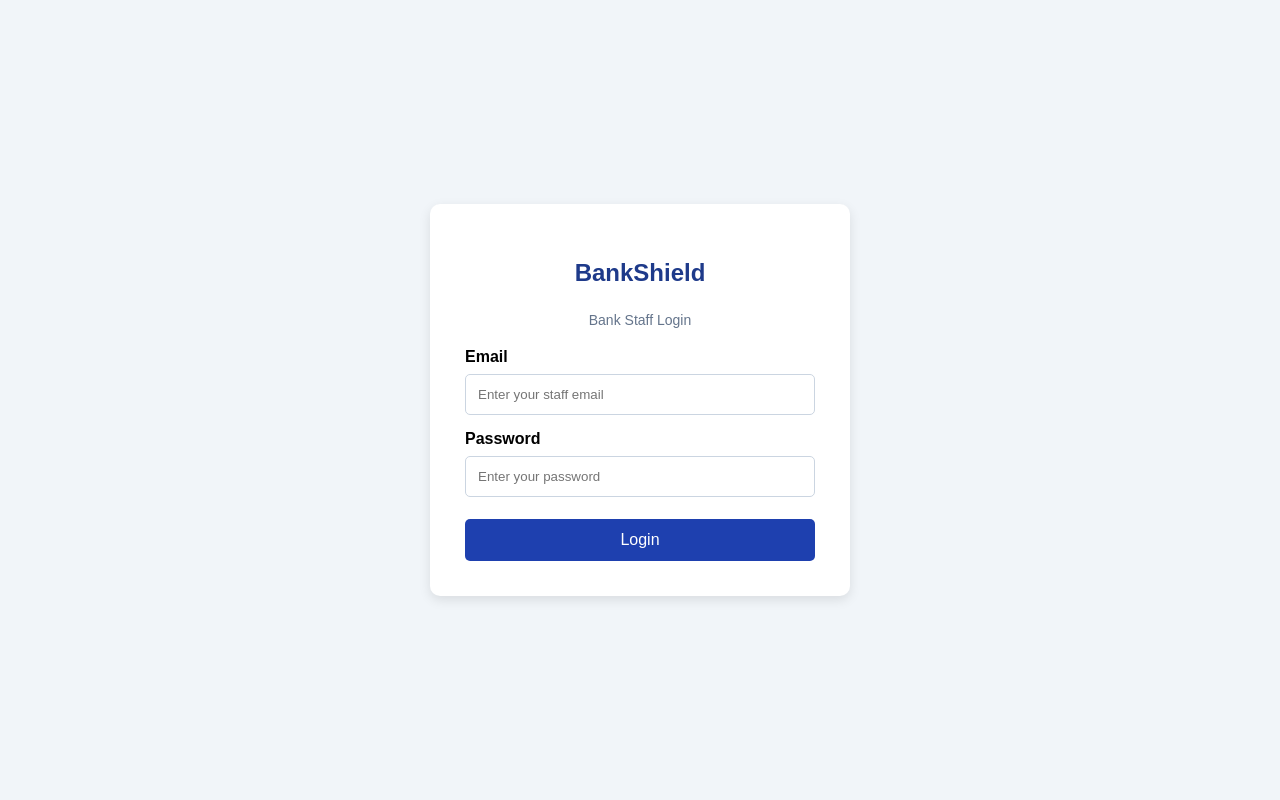
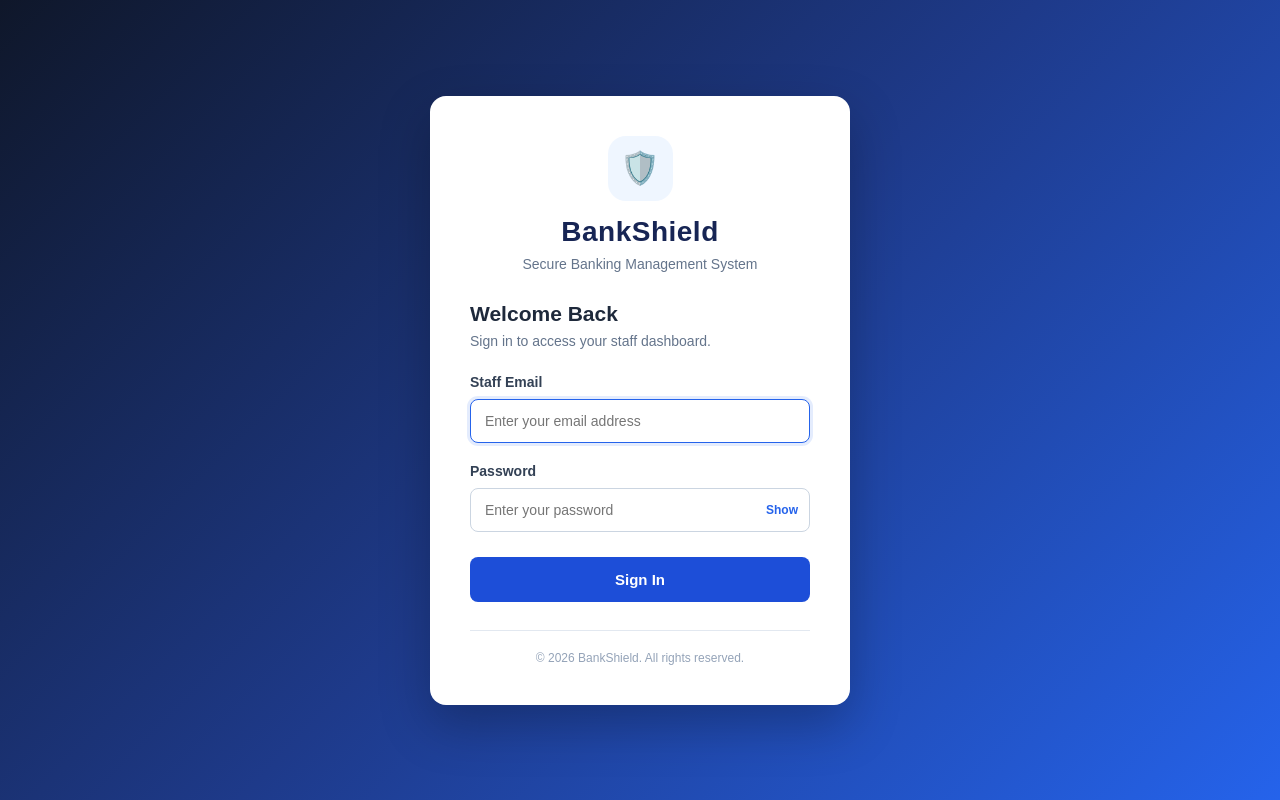
Before and after one commit to NKY-17/BankShield, a Laravel app: page /staff/login in a window 1280 px wide. Run offline with Laravel 12, Linux system fonts and the light colour scheme.

Commit message:
Improve staff login page design

```diff
--- a/resources/views/auth/login.blade.php
+++ b/resources/views/auth/login.blade.php
@@ -6,113 +6,254 @@
     <title>Staff Login | BankShield</title>
 
     <style>
+        * {
+            margin: 0;
+            padding: 0;
+            box-sizing: border-box;
+        }
+
         body {
             font-family: Arial, sans-serif;
-            background: #f1f5f9;
+            background: linear-gradient(135deg, #0f172a, #1e3a8a, #2563eb);
+            min-height: 100vh;
             display: flex;
             justify-content: center;
             align-items: center;
-            min-height: 100vh;
-            margin: 0;
+            padding: 20px;
         }
 
-        .login-box {
+        .login-container {
+            width: 100%;
+            max-width: 420px;
             background: white;
-            padding: 35px;
-            width: 350px;
-            border-radius: 10px;
-            box-shadow: 0 4px 12px rgba(0,0,0,0.1);
+            padding: 40px;
+            border-radius: 16px;
+            box-shadow: 0 20px 50px rgba(0, 0, 0, 0.25);
         }
 
-        h2 {
+        .logo {
             text-align: center;
-            color: #1e3a8a;
+            margin-bottom: 30px;
+        }
+
+        .logo-icon {
+            width: 65px;
+            height: 65px;
+            background: #eff6ff;
+            color: #1d4ed8;
+            border-radius: 18px;
+            display: flex;
+            align-items: center;
+            justify-content: center;
+            font-size: 32px;
+            margin: 0 auto 15px;
+        }
+
+        .logo h1 {
+            color: #172554;
+            font-size: 28px;
+            letter-spacing: 0.5px;
+        }
+
+        .logo p {
+            color: #64748b;
+            font-size: 14px;
+            margin-top: 8px;
+        }
+
+        .welcome {
             margin-bottom: 25px;
+        }
+
+        .welcome h2 {
+            color: #1e293b;
+            font-size: 21px;
+            margin-bottom: 7px;
+        }
+
+        .welcome p {
+            color: #64748b;
+            font-size: 14px;
+        }
+
+        .form-group {
+            margin-bottom: 20px;
         }
 
         label {
             display: block;
-            margin-top: 15px;
+            color: #334155;
+            font-size: 14px;
             font-weight: bold;
+            margin-bottom: 9px;
         }
 
         input {
             width: 100%;
-            padding: 12px;
-            margin-top: 8px;
-            box-sizing: border-box;
+            padding: 13px 14px;
             border: 1px solid #cbd5e1;
-            border-radius: 5px;
+            border-radius: 8px;
+            font-size: 14px;
+            outline: none;
+            transition: 0.2s;
         }
 
-        button {
+        input:focus {
+            border-color: #2563eb;
+            box-shadow: 0 0 0 3px rgba(37, 99, 235, 0.12);
+        }
+
+        .password-wrapper {
+            position: relative;
+        }
+
+        .password-wrapper input {
+            padding-right: 65px;
+        }
+
+        .toggle-password {
+            position: absolute;
+            right: 12px;
+            top: 50%;
+            transform: translateY(-50%);
+            border: none;
+            background: none;
+            color: #2563eb;
+            font-size: 12px;
+            font-weight: bold;
+            cursor: pointer;
+        }
+
+        .login-button {
             width: 100%;
-            padding: 12px;
-            margin-top: 22px;
-            background: #1e40af;
+            padding: 14px;
+            background: #1d4ed8;
             color: white;
             border: none;
+            border-radius: 8px;
+            font-size: 15px;
+            font-weight: bold;
             cursor: pointer;
-            border-radius: 5px;
-            font-size: 16px;
+            transition: 0.2s;
+            margin-top: 5px;
         }
 
-        button:hover {
-            background: #1e3a8a;
+        .login-button:hover {
+            background: #1e40af;
         }
 
         .error {
-            color: #dc2626;
-            font-size: 14px;
-            margin-bottom: 10px;
+            background: #fef2f2;
+            border: 1px solid #fecaca;
+            color: #b91c1c;
+            padding: 12px;
+            border-radius: 8px;
+            font-size: 13px;
+            margin-bottom: 20px;
         }
 
-        .subtitle {
+        .footer {
             text-align: center;
-            color: #64748b;
-            font-size: 14px;
-            margin-bottom: 20px;
+            margin-top: 28px;
+            padding-top: 20px;
+            border-top: 1px solid #e2e8f0;
+            color: #94a3b8;
+            font-size: 12px;
+        }
+
+        @media (max-width: 480px) {
+            .login-container {
+                padding: 30px 24px;
+            }
         }
     </style>
 </head>
 
 <body>
 
-    <div class="login-box">
+    <div class="login-container">
 
-        <h2>BankShield</h2>
+        <div class="logo">
+            <div class="logo-icon">🛡️</div>
+            <h1>BankShield</h1>
+            <p>Secure Banking Management System</p>
+        </div>
 
-        <p class="subtitle">Bank Staff Login</p>
+        <div class="welcome">
+            <h2>Welcome Back</h2>
+            <p>Sign in to access your staff dashboard.</p>
+        </div>
 
         @if ($errors->any())
-            <p class="error">{{ $errors->first() }}</p>
+            <div class="error">
+                {{ $errors->first() }}
+            </div>
         @endif
 
         <form method="POST" action="{{ route('login.submit') }}">
             @csrf
 
-            <label>Email</label>
+            <div class="form-group">
+                <label for="email">Staff Email</label>
                 <input
                     type="email"
+                    id="email"
                     name="email"
                     value="{{ old('email') }}"
-                placeholder="Enter your staff email"
+                    placeholder="Enter your email address"
                     required
+                    autofocus
                 >
+            </div>
 
-            <label>Password</label>
+            <div class="form-group">
+                <label for="password">Password</label>
+
+                <div class="password-wrapper">
                     <input
                         type="password"
+                        id="password"
                         name="password"
                         placeholder="Enter your password"
                         required
                     >
 
-            <button type="submit">Login</button>
+                    <button
+                        type="button"
+                        class="toggle-password"
+                        onclick="togglePassword()"
+                    >
+                        Show
+                    </button>
+                </div>
+            </div>
+
+            <button type="submit" class="login-button">
+                Sign In
+            </button>
 
         </form>
 
+        <div class="footer">
+            © 2026 BankShield. All rights reserved.
         </div>
+
+    </div>
+
+    <script>
+        function togglePassword() {
+            const password = document.getElementById('password');
+            const button = document.querySelector('.toggle-password');
+
+            if (password.type === 'password') {
+                password.type = 'text';
+                button.textContent = 'Hide';
+            } else {
+                password.type = 'password';
+                button.textContent = 'Show';
+            }
+        }
+    </script>
 
 </body>
 </html>
```
Lines whose indentation alone changed are shown as unchanged.
